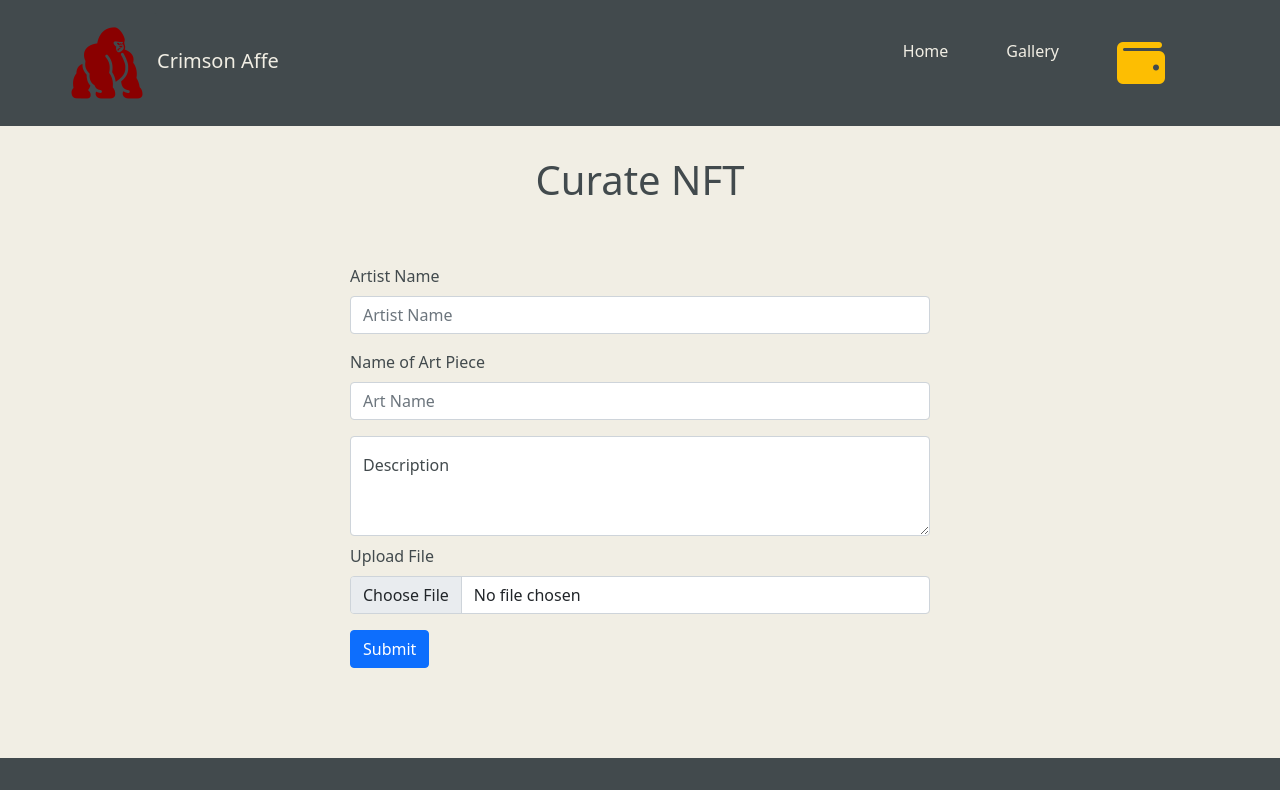
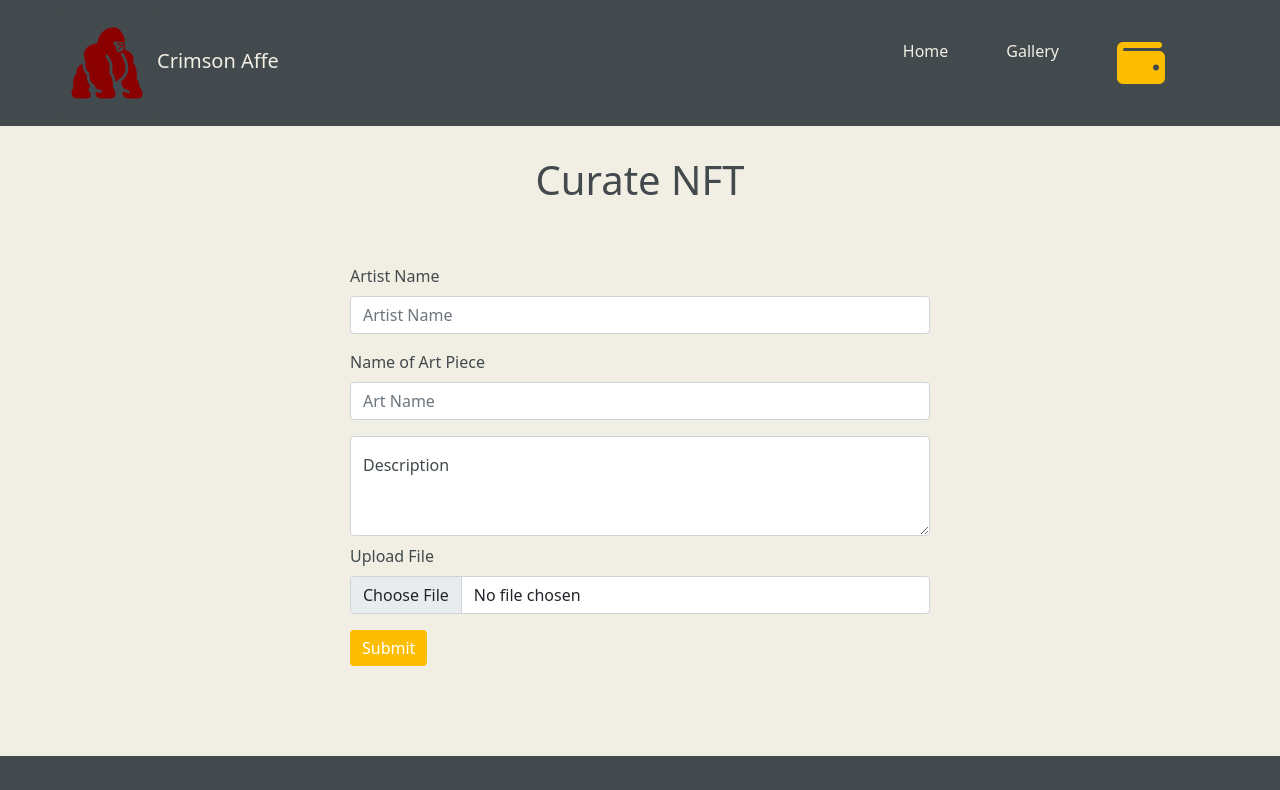
Before and after one commit to Shih-Yu/Crimson-Affe, a React (Create React App) app: page / in a window 1280 px wide. Shown: the top 790 px of the page. Built offline with nearby package versions, Linux system fonts and the light colour scheme.

Commit message:
change button color

```diff
--- a/src/pages/CreateNFT.jsx
+++ b/src/pages/CreateNFT.jsx
@@ -53,7 +53,7 @@ export default function CreateNFT() {
             <Form.Label>Upload File</Form.Label>
             <Form.Control type="file" />
           </Form.Group>
-          <Button style={{ variant: "#fdbe02d" }} type="submit">
+          <Button style={ { backgroundColor: "#fdbe02", border: "none" }} type="submit">
             Submit
           </Button>
         </Form>
```
